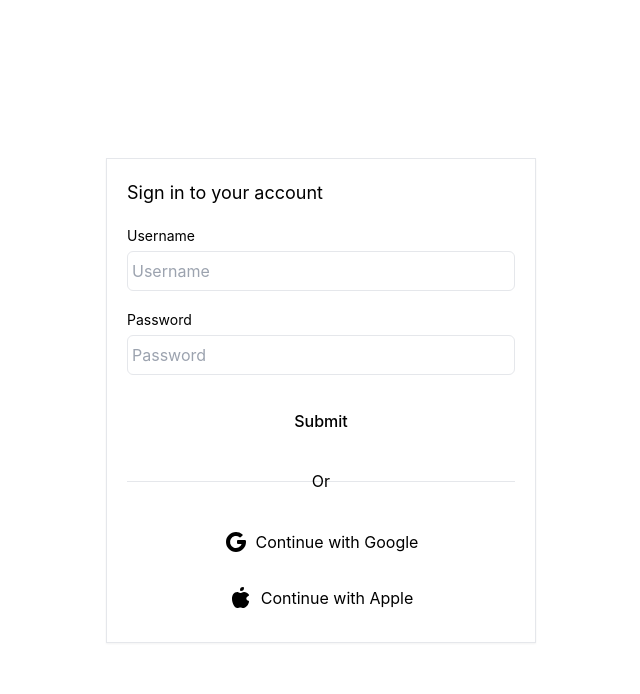
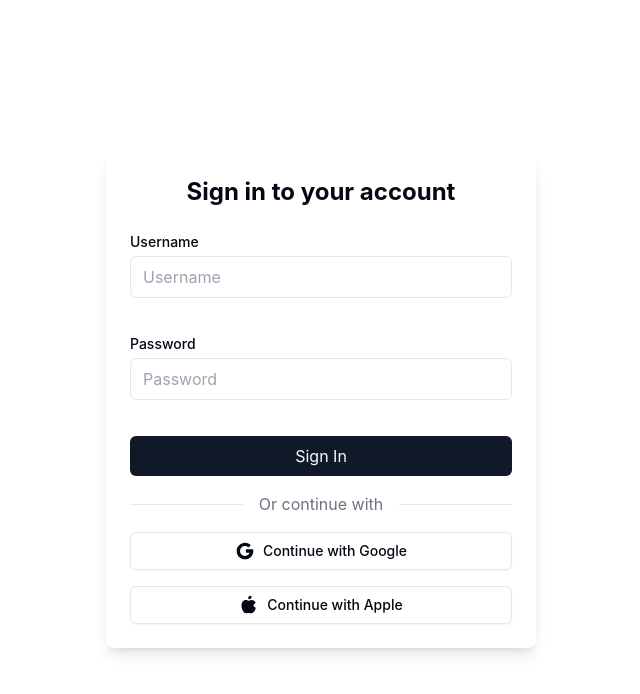
Before and after one commit to Fresh-Pick/Frontend, a Next.js app: page /sign-in in a window 1280 px wide. Shown: the top 694 px of the page, without its empty margins (319-959 px from the left). Built offline with nearby package versions, Linux system fonts and the light colour scheme.

Commit message:
fix: fixed sign in form and sign up form

```diff
--- a/src/components/sign-in.tsx
+++ b/src/components/sign-in.tsx
@@ -1,50 +1,101 @@
-import React from "react";
+"use client";
+
+import React, { useState } from "react";
 import { IconBrandAppleFilled, IconBrandGoogleFilled } from "@tabler/icons-react";
+import { motion, AnimatePresence } from "framer-motion";
 
 export const SignInForm: React.FC = () => {
+    const [username, setUsername] = useState("");
+    const [password, setPassword] = useState("");
+    const [usernameError, setUsernameError] = useState("");
+    const [passwordError, setPasswordError] = useState("");
+
+    const validateUsername = (username: string) => {
+        return username.length >= 3; // Simple validation, adjust as needed
+    };
+
+    const validatePassword = (password: string) => {
+        return password.length >= 6; // Simple validation, adjust as needed
+    };
+
+    const handleSubmit = (event: React.FormEvent) => {
+        event.preventDefault();
+        setUsernameError("");
+        setPasswordError("");
+
+        const isUsernameValid = validateUsername(username);
+        const isPasswordValid = validatePassword(password);
+
+        if (!isUsernameValid) {
+            setUsernameError("Username must be at least 3 characters long.");
+        }
+        if (!isPasswordValid) {
+            setPasswordError("Password must be at least 6 characters long.");
+        }
+
+        if (isUsernameValid && isPasswordValid) {
+            console.log("Form submitted successfully");
+            // Add your sign-in logic here
+        }
+    };
+
+    const handleBlur = (field: "username" | "password") => {
+        if (field === "username") {
+            setUsernameError("");
+        } else {
+            setPasswordError("");
+        }
+    };
+
+    const ErrorPopup = ({ message }: { message: string }) => (
+        <motion.div initial={{ opacity: 0, y: -10 }} animate={{ opacity: 1, y: 0 }} exit={{ opacity: 0, y: -10 }} className="absolute left-0 top-full mt-0.5 bg-destructive text-destructive-foreground p-1.5 rounded-md shadow-lg z-10 w-full text-sm animate-fadeIn">
+            <div className="absolute left-3 -top-1 w-2 h-2 bg-destructive rotate-45 transform -translate-x-1/2"></div>
+            <span className="relative z-10 text-error">{message}</span>
+        </motion.div>
+    );
+
     return (
-        <div className="flex w-full h-screen items-center justify-center">
-            <div className="flex w-full max-w-[430px] flex-col gap-2">
-                <div className="overflow-hidden rounded-xl border border-neutral-200 p-2 shadow-sm dark:border-neutral-900">
-                    <Tab1 />
+        <div className="flex w-full min-h-screen items-center justify-center bg-background p-4">
+            <form onSubmit={handleSubmit} className="w-full max-w-[430px] bg-card text-card-foreground rounded-lg shadow-lg p-6 space-y-4" noValidate>
+                <h1 className="text-2xl font-bold text-center mb-6">Sign in to your account</h1>
+
+                <div className="relative pb-5">
+                    <label htmlFor="username" className="block text-sm font-medium mb-1">
+                        Username
+                    </label>
+                    <input id="username" name="username" type="text" value={username} onChange={(e) => setUsername(e.target.value)} onBlur={() => handleBlur("username")} placeholder="Username" className="w-full px-3 py-2 border border-input rounded-md focus:outline-none focus:ring-2 focus:ring-ring" autoComplete="username" />
+                    <AnimatePresence>{usernameError && <ErrorPopup message={usernameError} />}</AnimatePresence>
                 </div>
-            </div>
+
+                <div className="relative pb-5">
+                    <label htmlFor="password" className="block text-sm font-medium mb-1">
+                        Password
+                    </label>
+                    <input id="password" name="password" type="password" value={password} onChange={(e) => setPassword(e.target.value)} onBlur={() => handleBlur("password")} placeholder="Password" className="w-full px-3 py-2 border border-input rounded-md focus:outline-none focus:ring-2 focus:ring-ring" autoComplete="current-password" />
+                    <AnimatePresence>{passwordError && <ErrorPopup message={passwordError} />}</AnimatePresence>
+                </div>
+
+                <button type="submit" className="w-full bg-primary text-primary-foreground py-2 px-4 rounded-md hover:bg-primary/90 transition duration-300">
+                    Sign In
+                </button>
+
+                <div className="relative flex items-center">
+                    <div className="flex-grow border-t border-border"></div>
+                    <span className="flex-shrink mx-4 text-muted-foreground">Or continue with</span>
+                    <div className="flex-grow border-t border-border"></div>
+                </div>
+
+                <div className="space-y-4">
+                    <button type="button" className="w-full flex items-center justify-center px-4 py-2 border border-input rounded-md shadow-sm text-sm font-medium text-foreground bg-background hover:bg-accent hover:text-accent-foreground">
+                        <IconBrandGoogleFilled className="w-5 h-5 mr-2" />
+                        <span>Continue with Google</span>
+                    </button>
+                    <button type="button" className="w-full flex items-center justify-center px-4 py-2 border border-input rounded-md shadow-sm text-sm font-medium text-foreground bg-background hover:bg-accent hover:text-accent-foreground">
+                        <IconBrandAppleFilled className="w-5 h-5 mr-2" />
+                        <span>Continue with Apple</span>
+                    </button>
+                </div>
+            </form>
         </div>
     );
 };
-
-const Tab1: React.FC = () => (
-    <div className="flex w-full flex-col items-start justify-start gap-4 rounded-xl p-3 pb-4">
-        <div>
-            <h1 className="font-font text-lg">Sign in to your account</h1>
-        </div>
-        <div className="w-full">
-            <label htmlFor="username" className="text-sm">
-                Username
-            </label>
-            <input name="username" placeholder="Username" type="text" className="mt-1 h-10 w-full rounded-md border px-1 placeholder-neutral-400 outline-none focus:ring-2 focus:ring-neutral-800 dark:border-neutral-800 dark:placeholder-neutral-500" />
-        </div>
-        <div className="w-full">
-            <label htmlFor="password" className="text-sm">
-                Password
-            </label>
-            <input name="password" type="password" placeholder="Password" className="mt-1 h-10 w-full rounded-md border px-1 placeholder-neutral-400 outline-none focus:ring-2 focus:ring-neutral-800 dark:border-neutral-800 dark:placeholder-neutral-500" />
-        </div>
-        <div className="mt-2.5 w-full">
-            <button className="h-10 w-full rounded-md bg-neutral-900 font-medium text-white dark:bg-white dark:text-neutral-950">Submit</button>
-        </div>
-
-        <div className="relative mt-6 w-full">
-            <div className="absolute left-1/2 z-10 -translate-x-1/2 -translate-y-1/2 bg-white px-2 text-neutral-400 dark:bg-black dark:text-neutral-500">Or</div>
-            <div className="border-b border-neutral-300 dark:border-neutral-800"></div>
-        </div>
-        <div className="mt-6 flex w-full flex-col gap-4">
-            <button className="font-regular flex h-10 w-full items-center justify-center gap-2 rounded-md bg-neutral-900 text-white dark:bg-white dark:text-neutral-950">
-                <IconBrandGoogleFilled /> <div>Continue with Google</div>
-            </button>
-            <button className="font-regular flex h-10 w-full items-center justify-center gap-2 rounded-md bg-neutral-900 text-white dark:bg-white dark:text-neutral-950">
-                <IconBrandAppleFilled /> <div>Continue with Apple</div>
-            </button>
-        </div>
-    </div>
-);
--- a/src/components/sign-up.tsx
+++ b/src/components/sign-up.tsx
@@ -60,18 +60,19 @@ export function SignUpForm() {
     };
 
     const ErrorPopup = ({ message }: { message: string }) => (
-        <motion.div initial={{ opacity: 0, y: -10 }} animate={{ opacity: 1, y: 0 }} exit={{ opacity: 0, y: -10 }} className="absolute left-0 top-full mt-1 bg-destructive text-destructive-foreground p-2 rounded-md shadow-lg z-10 w-full animate-fadeIn">
-            <div className="absolute left-4 -top-1 w-2 h-2 bg-destructive rotate-45 transform -translate-x-1/2"></div>
+        <motion.div initial={{ opacity: 0, y: -10 }} animate={{ opacity: 1, y: 0 }} exit={{ opacity: 0, y: -10 }} className="absolute left-0 top-full mt-0.5 bg-destructive text-destructive-foreground p-1.5 rounded-md shadow-lg z-10 w-full text-sm animate-fadeIn">
+            <div className="absolute left-3 -top-1 w-2 h-2 bg-destructive rotate-45 transform -translate-x-1/2"></div>
             <span className="relative z-10 text-error">{message}</span>
         </motion.div>
     );
 
     return (
         <div className="flex w-full min-h-screen items-center justify-center bg-background p-4">
-            <form onSubmit={handleSubmit} className="w-full max-w-[430px] bg-card text-card-foreground rounded-lg shadow-lg p-6 space-y-6" noValidate>
+            <form onSubmit={handleSubmit} className="w-full max-w-[430px] bg-card text-card-foreground rounded-lg shadow-lg p-6 space-y-4" noValidate>
                 <h1 className="text-2xl font-bold text-center mb-6">Create an account</h1>
 
-                <div className="relative">
+                <div className="relative pb-3">
+                    {" "}
                     <label htmlFor="email" className="block text-sm font-medium mb-1">
                         Email
                     </label>
@@ -79,7 +80,8 @@ export function SignUpForm() {
                     <AnimatePresence>{emailError && <ErrorPopup message={emailError} />}</AnimatePresence>
                 </div>
 
-                <div className="relative">
+                <div className="relative pb-5 mt-2">
+                    {" "}
                     <label htmlFor="password" className="block text-sm font-medium mb-1">
                         Password
                     </label>
```
